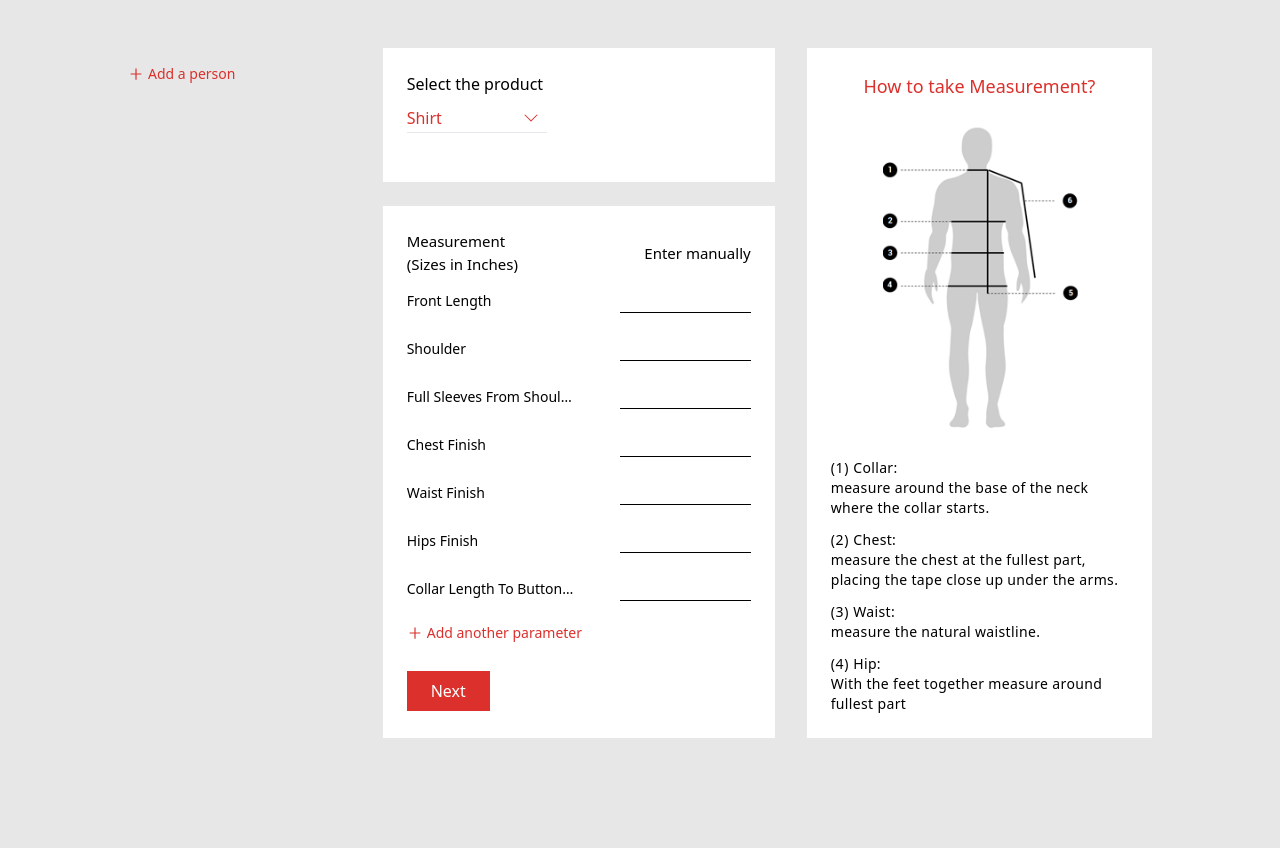
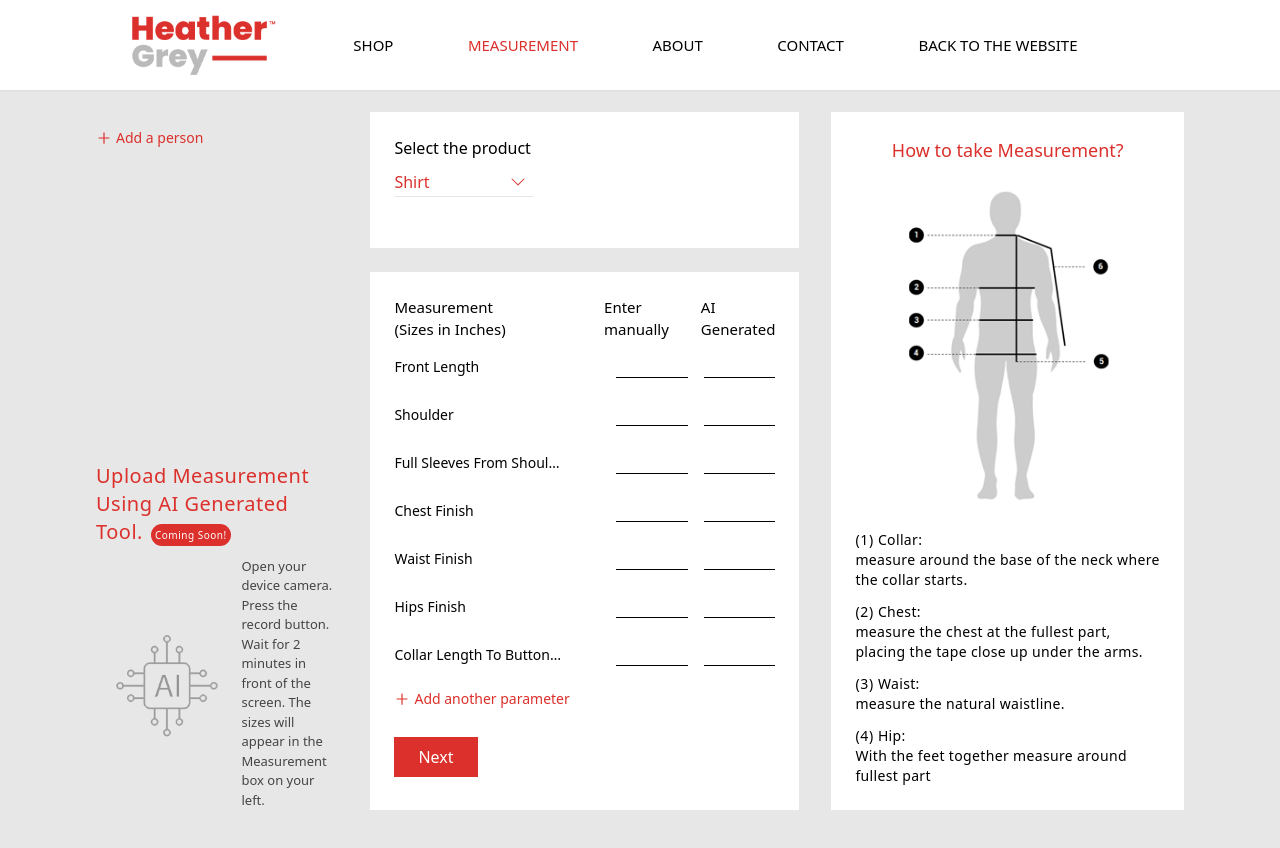
Before and after one commit to Harshkedia/heathergrey-measurements, a Next.js app: page / in a window 1280 px wide. Shown: the top 848 px of the page. Before the commit the page ends 800 px from the top, so only its background shows below. Built offline with nearby package versions, Linux system fonts and the light colour scheme.

Commit message:
update design

```diff
--- /dev/null
+++ b/components/Header.tsx
@@ -0,0 +1,14 @@
+export const Header = () => (
+  <div className="w-screen bg-white h-[90px] flex items-center justify-center fixed top-0 left-0 z-[999] shadow-sm">
+    <div className="flex items-center w-4/5 h-full">
+      <img src="/header.png" alt="" className="h-[70px]" />
+      <div className="flex items-center justify-evenly grow uppercase font-[500] cursor-pointer text-[15px]">
+        <p>Shop</p>
+        <p className="text-[#DB302B]">Measurement</p>
+        <p>About</p>
+        <p>Contact</p>
+        <p>Back to the website</p>
+      </div>
+    </div>
+  </div>
+);
--- a/components/MeasurementInput.tsx
+++ b/components/MeasurementInput.tsx
@@ -20,10 +20,10 @@ export const MeasurementInput = ({
 
   return (
     <div className="flex gap-4 items-center">
-      <div className="w-[320px] relative">
+      <div className="w-[220px] relative">
         <Listbox value={selected} onChange={changeable && setSelected}>
           <Listbox.Button
-            className={`relative w-full py-2 text-left focus:outline-none focus-visible:border-indigo-500 focus-visible:ring-2 focus-visible:ring-white focus-visible:ring-opacity-75 focus-visible:ring-offset-2 focus-visible:ring-offset-orange-300 sm:text-sm ${
+            className={`relative w-full max-w-[200px] py-2 text-left focus:outline-none focus-visible:border-indigo-500 focus-visible:ring-2 focus-visible:ring-white focus-visible:ring-opacity-75 focus-visible:ring-offset-2 focus-visible:ring-offset-orange-300 sm:text-sm ${
               !changeable && "pointer-events-none"
             }`}
           >
@@ -83,13 +83,14 @@ export const MeasurementInput = ({
         </Listbox>
       </div>
       <input
-        className="w-3/5 h-full outline-none px-1 border-b border-black text-[#DB302B]"
+        className="w-1/5 h-full outline-none px-1 border-b border-black text-[#DB302B]"
         type="number"
         {...props}
         step={0.01}
         value={value}
         onChange={onChange}
       />
+      <input className="w-1/5 h-full outline-none border-b border-black text-[#DB302B]" />
     </div>
   );
 };
--- a/pages/_document.tsx
+++ b/pages/_document.tsx
@@ -1,13 +1,16 @@
-import { Html, Head, Main, NextScript } from 'next/document'
+import { Html, Head, Main, NextScript } from "next/document";
+import { Header } from "../components/Header";
 
 export default function Document() {
   return (
     <Html lang="en">
       <Head />
       <body>
+        <Header />
+        <div className="h-[80px]" />
         <Main />
         <NextScript />
       </body>
     </Html>
-  )
+  );
 }
--- a/pages/index.tsx
+++ b/pages/index.tsx
@@ -92,13 +92,14 @@ export default function Home() {
         )}
         <div
           className={`${
-            step === 2 ? "h-full w-[95%] pb-2" : "w-4/5"
+            step === 2 ? "h-full w-[95%] pb-2" : "w-[85%] pb-8"
           } flex flex-col gap-6 relative overflow-auto`}
         >
           {step === 1 ? (
-            <div className="w-full h-full py-12 flex gap-8">
-              <div className="w-[40%] h-full overflow-y-auto">
-                <div className="flex flex-col gap-y-4">
+            <div className="w-full h-full pt-8 flex gap-8">
+              <div className="flex flex-col w-[40%] gap-6">
+                <div className="w-full h-[48%]">
+                  <div className="flex flex-col gap-y-4 overflow-y-auto max-h-[90%]">
                     {Object.values(people).map((p: any, idx: number) => (
                       <div
                         className={`px-6 py-8 flex flex-col gap-5 w-full ${
@@ -124,6 +125,27 @@ export default function Home() {
                     Add a person
                   </p>
                 </div>
+                <div className="">
+                  <h3 className="text-xl text-[#DB302B] tracking-wide capitalize">
+                    upload measurement using AI generated tool.
+                    <span className="ml-2 rounded-full p-1 bg-[#DB302B] text-white text-[10px]">
+                      Coming Soon!
+                    </span>
+                  </h3>
+                  <div className="flex pt-2">
+                    <img
+                      src="/ai.png"
+                      alt=""
+                      className="w-[60%] object-contain"
+                    />
+                    <p className="opacity-70 text-[13px]">
+                      Open your device camera. Press the record button. Wait for
+                      2 minutes in front of the screen. The sizes will appear in
+                      the Measurement box on your left.
+                    </p>
+                  </div>
+                </div>
+              </div>
               <div className="flex flex-col gap-y-6 !h-full">
                 <div className="bg-white p-6 h-[20%]">
                   <p className="pb-2">Select the product</p>
@@ -141,7 +163,16 @@ export default function Home() {
                     <p>
                       Measurement <br /> (Sizes in Inches)
                     </p>
-                    <p>Enter manually</p>
+                    <div className="flex items-center gap-8">
+                      <p>
+                        Enter <br />
+                        manually
+                      </p>
+                      <p>
+                        AI <br />
+                        Generated
+                      </p>
+                    </div>
                   </div>
                   <div className="flex flex-col gap-y-3 max-h-[70%] overflow-y-auto">
                     {Object.keys(measurements)
```
Also changed, not shown: public/ai.png (added), public/header.png (added). Lines whose indentation alone changed are shown as unchanged.
